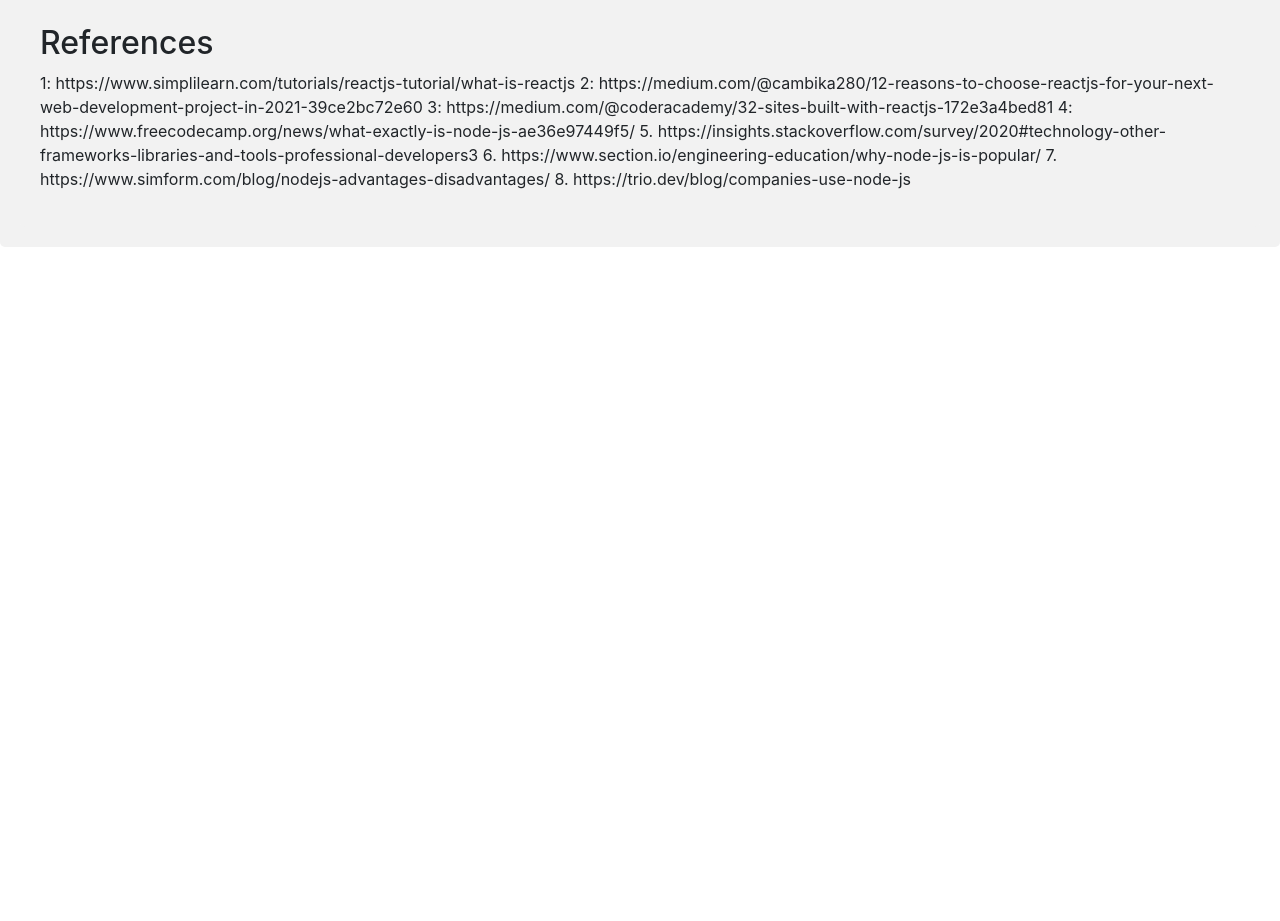
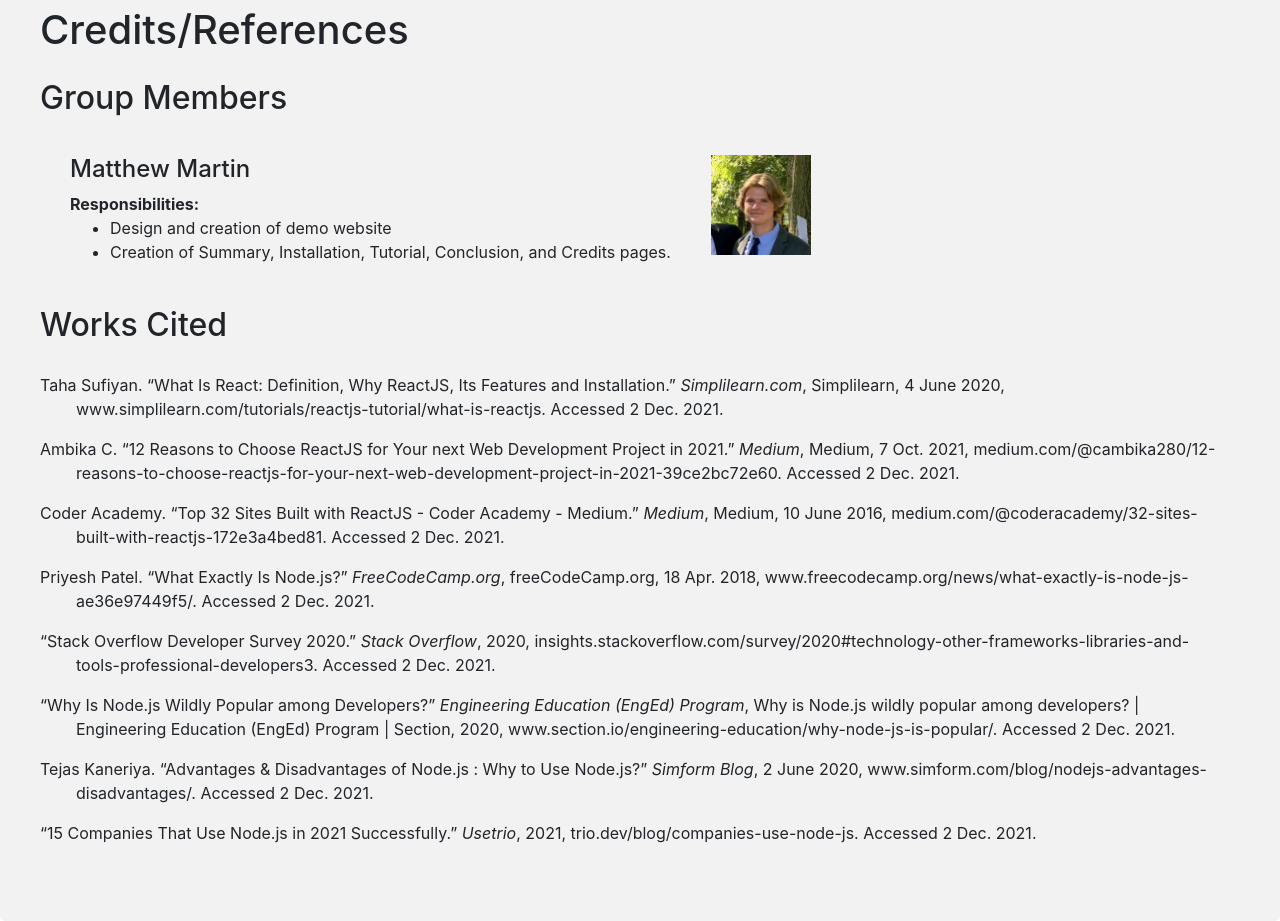
Before and after one commit to MatttMartin/Communal-To-do-List-Front-End, a React (Create React App) app: page /Credits in a window 1280 px wide. Shown: the part 231-1152 px from the top of the page. Before the commit the page ends 800 px from the top, so only its background shows below. Built offline with nearby package versions, Linux system fonts and the light colour scheme.

Commit message:
done the project

```diff
--- a/src/App.css
+++ b/src/App.css
@@ -70,3 +70,13 @@
   background-color: grey;
   margin: 15px;
 }
+
+.groupMember {
+  height: 150px;
+  display: inline-block;
+  padding: 10px;
+}
+
+.groupMember div {
+  float: left;
+}
--- a/src/App.js
+++ b/src/App.js
@@ -10,6 +10,9 @@
 function App() {
   return (
     <Router>
+      <h1>CPS 530 Term Project</h1>
+      <h4>Matthew Martin</h4>
+      <hr />
       <nav>
         <Link class="navLink" to="/Summary">
           Summary
--- a/src/Conclusion.js
+++ b/src/Conclusion.js
@@ -5,11 +5,51 @@
     <div>
       <h1>Conclusion</h1>
       <h2>Did it live up to expectations?</h2>
+      <p>
+        Overall, yes it did live up to my expectations. I didn't totally know
+        what to expect with React and node.js, but I was very impressed by the
+        power and intuitiveness of it. I like the potential it has to make even
+        more complicated websites without having to go through another large
+        learning curve.
+      </p>
       <h2>Installation/Configuration Difficulty</h2>
+      <p>
+        Installation was very easy and straightforward. Integrating every part
+        together, was a complete nightmare. Getting seperate hosting set up for
+        the front-end, server, and database, then on top of that connecting them
+        all together, took more late nights than I ever would have expected. Now
+        that I have done it once though, it will be easy in the future.
+      </p>
       <h2>Page Creation Difficulty</h2>
+      <p>
+        Creating the page itself had a bit of a learning curve, but nothing more
+        than I expected for a web framework like this. It took a long time to
+        learn, but the concepts were not too hard to understand; there was just
+        a lot more going on than basic HTML/CSS/PHP.
+      </p>
       <h2>Learning Curve Comparison</h2>
+      <p>
+        The learning curve for the configuration, hosting, and integration was
+        extremely steep compared to other topics covered in CPS530. I think that
+        the learning curve for the actual website building was definitly larger
+        compared to topics covered in class, but smaller relative to the power
+        React.js and Node.js have.
+      </p>
       <h2>In Retrospect</h2>
+      <p>
+        During the process I seriously considered giving up and choosing another
+        framework for the project. But when I look back on it, I don't think I
+        would have done anything differently; I am happy with how this project
+        turned out.
+      </p>
       <h2>Do I regret my choices?</h2>
+      <p>
+        I do not regret my choices. It was hard getting through this project,
+        but becoming comfortable with making full-stack applications with
+        popular frameworks like these has been a goal for me for a while. I am
+        very glad that I was forced to learn all this so that I can take my
+        personal projects to the next level.
+      </p>
     </div>
   );
 }
--- a/src/Credits.js
+++ b/src/Credits.js
@@ -1,26 +1,78 @@
 import React from "react";
+import me from "./photos/me.jfif";
 
 function Credits() {
   return (
     <div>
       <h1>Credits/References</h1>
       <h2>Group Members</h2>
-      <h2>References</h2>
-      <p>
-        1:
-        https://www.simplilearn.com/tutorials/reactjs-tutorial/what-is-reactjs
-        2:
-        https://medium.com/@cambika280/12-reasons-to-choose-reactjs-for-your-next-web-development-project-in-2021-39ce2bc72e60
-        3:
-        https://medium.com/@coderacademy/32-sites-built-with-reactjs-172e3a4bed81
-        4:
-        https://www.freecodecamp.org/news/what-exactly-is-node-js-ae36e97449f5/
-        5.
-        https://insights.stackoverflow.com/survey/2020#technology-other-frameworks-libraries-and-tools-professional-developers3
-        6. https://www.section.io/engineering-education/why-node-js-is-popular/
-        7. https://www.simform.com/blog/nodejs-advantages-disadvantages/ 8.
-        https://trio.dev/blog/companies-use-node-js
-      </p>
+      <div className="groupMember">
+        <div>
+          <h4>Matthew Martin</h4>
+
+          <b>Responsibilities: </b>
+          <ul>
+            <li>Design and creation of demo website</li>
+            <li>
+              Creation of Summary, Installation, Tutorial, Conclusion, and
+              Credits pages.
+            </li>
+          </ul>
+        </div>
+        <div>
+          <img style={{ maxWidth: 100 }} src={me} alt="me.jfif" />
+        </div>
+      </div>
+      <h2>Works Cited</h2>
+      <div style={{ textIndent: -36, paddingLeft: 36 }}>
+        <p>
+          Taha Sufiyan. “What Is React: Definition, Why ReactJS, Its Features
+          and Installation.” <em>Simplilearn.com</em>, Simplilearn, 4 June 2020,
+          www.simplilearn.com/tutorials/reactjs-tutorial/what-is-reactjs.
+          Accessed 2 Dec. 2021. ‌
+        </p>
+        <p>
+          Ambika C. “12 Reasons to Choose ReactJS for Your next Web Development
+          Project in 2021.” <em>Medium</em>, Medium, 7 Oct. 2021,
+          medium.com/@cambika280/12-reasons-to-choose-reactjs-for-your-next-web-development-project-in-2021-39ce2bc72e60.
+          Accessed 2 Dec. 2021. ‌
+        </p>
+        <p>
+          Coder Academy. “Top 32 Sites Built with ReactJS - Coder Academy -
+          Medium.” <em>Medium</em>, Medium, 10 June 2016,
+          medium.com/@coderacademy/32-sites-built-with-reactjs-172e3a4bed81.
+          Accessed 2 Dec. 2021. ‌
+        </p>
+        <p>
+          Priyesh Patel. “What Exactly Is Node.js?” <em>FreeCodeCamp.org</em>,
+          freeCodeCamp.org, 18 Apr. 2018,
+          www.freecodecamp.org/news/what-exactly-is-node-js-ae36e97449f5/.
+          Accessed 2 Dec. 2021. ‌
+        </p>
+        <p>
+          “Stack Overflow Developer Survey 2020.” <em>Stack Overflow</em>, 2020,
+          insights.stackoverflow.com/survey/2020#technology-other-frameworks-libraries-and-tools-professional-developers3.
+          Accessed 2 Dec. 2021.
+        </p>
+        <p>
+          “Why Is Node.js Wildly Popular among Developers?”{" "}
+          <em>Engineering Education (EngEd) Program</em>, Why is Node.js wildly
+          popular among developers? | Engineering Education (EngEd) Program |
+          Section, 2020,
+          www.section.io/engineering-education/why-node-js-is-popular/. Accessed
+          2 Dec. 2021. ‌
+        </p>
+        <p>
+          Tejas Kaneriya. “Advantages {"&"} Disadvantages of Node.js : Why to
+          Use Node.js?” <em>Simform Blog</em>, 2 June 2020,
+          www.simform.com/blog/nodejs-advantages-disadvantages/. Accessed 2 Dec.
+          2021. ‌
+        </p>
+        <p>
+          “15 Companies That Use Node.js in 2021 Successfully.” <em>Usetrio</em>
+          , 2021, trio.dev/blog/companies-use-node-js. Accessed 2 Dec. 2021. ‌
+        </p>
+      </div>
     </div>
   );
 }
--- a/src/Summary.js
+++ b/src/Summary.js
@@ -10,12 +10,12 @@
       <p>
         React.js is a component based JavaScript library created by Facebook
         used for front-end development that is capable of creating fast and
-        reactive webpages (1).
+        reactive webpages (Taha Sufiyan).
       </p>
       <h2>Popularity</h2>
       <p>
         In 2021, React.js is the most popular web framework in the world, used
-        by 40.14% of professionals (2).
+        by 40.14% of professionals (Ambika C).
       </p>
       <img src={graph} alt="Graph.jpg" />
       <h2>Strengths</h2>
@@ -45,7 +45,7 @@
       <h2>Who uses React.js?</h2>
       <p>
         React.js is useful for almost any type of website that has a frontend.
-        Here are some examples (3):
+        Here are some examples (Coder Academy):
       </p>
       <ul>
         <li>Airbnb</li>
@@ -64,23 +64,28 @@
       <h2>What is Node.js?</h2>
       <p>
         Node.js is a backend and frontend development technology created in 2009
-        which runs on the V8 JavaScript runtime engine. (4)
+        which runs on the V8 JavaScript runtime engine. (Priyesh Patel)
       </p>
       <h2>Popularity</h2>
       <p>
         Node.js is ranked first in terms of use by professional developers
-        compared to other similar software (5).
+        compared to other similar software (Stack Overflow Developer Survey
+        2020).
       </p>
       <img src={graph2} alt="graph2.png" />
       <h2>Strengths</h2>
       Node.js is simple to learn, scalable, intuitive, and fast. Node.js also
-      takes advantage of caching to store data, which makes it even faster (6).
+      takes advantage of caching to store data, which makes it even faster (Why
+      Is Node.js Wildly Popular among Developers?).
       <h2>Weaknesses</h2>
       Node.js does not have many obvious weaknesses for a project of this size,
       but Node.js applications will have worse performance when faced with heavy
-      computing tasks (7).
+      computing tasks (Tejas Kaneriya).
       <h2>Who uses Node.js?</h2>
-      <p>Some examples of websites that use Node.js (8): </p>
+      <p>
+        Some examples of websites that use Node.js (15 Companies That Use
+        Node.js in 2021 Successfully):{" "}
+      </p>
       <ul>
         <li>LinkedIn</li>
         <li>Netflix</li>
```
Also changed, not shown: src/photos/me.jfif (added).
